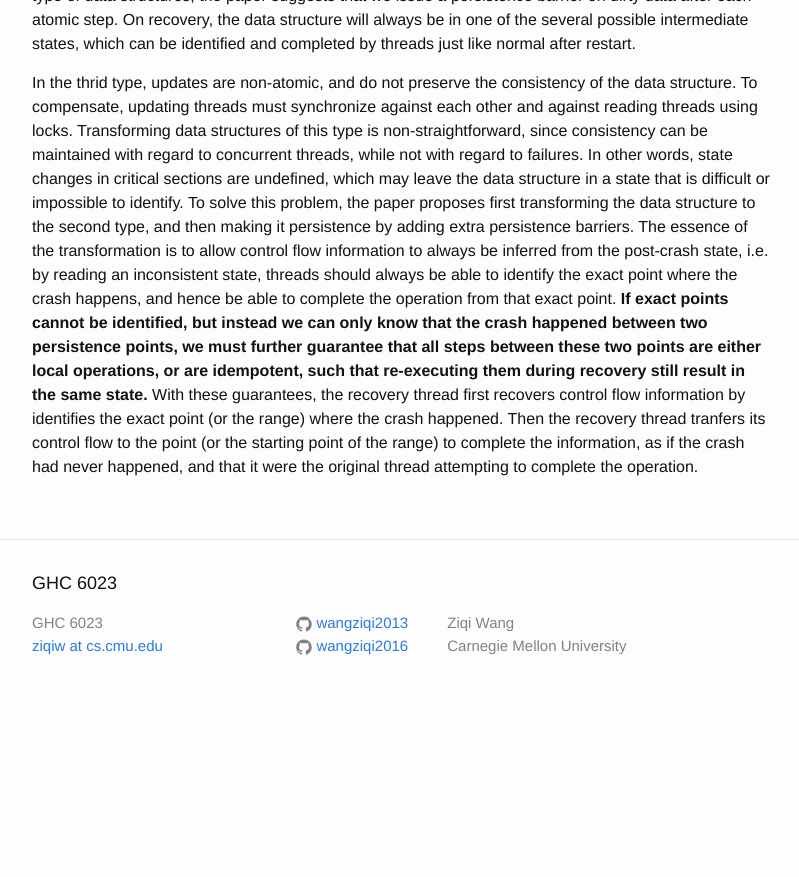
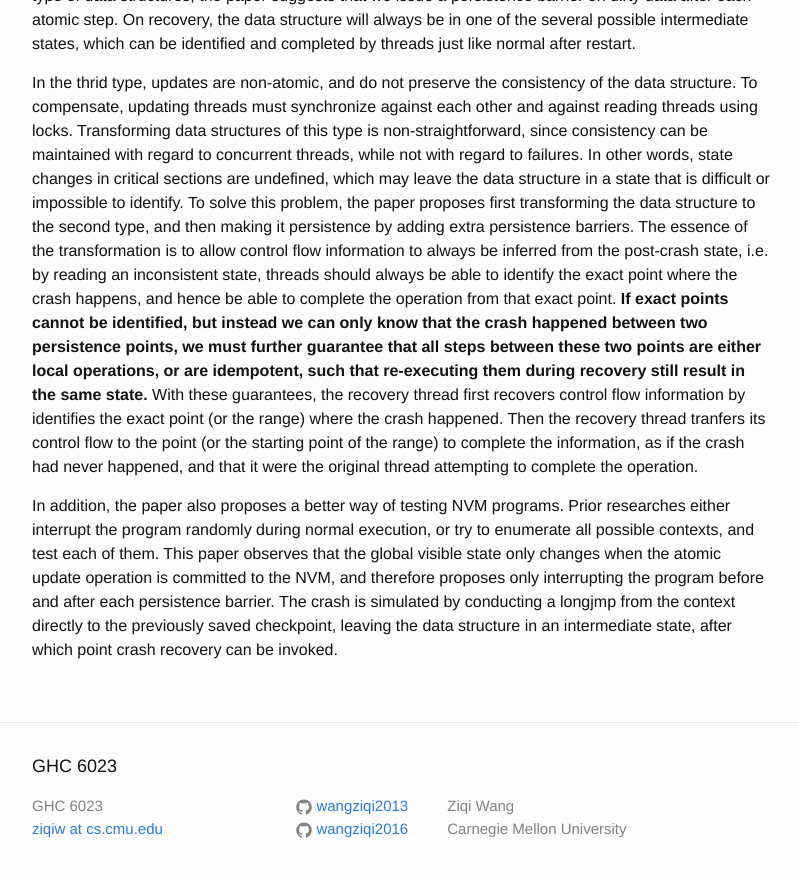
Before and after one commit to wangziqi2013/wangziqi2013.github.io, a Jekyll site: the page built from _posts/2019-11-19-recipe.markdown, in a window 1280 px wide and 900 px high, scrolled down 2422 px. Shown: the top 877 px of the window, without its empty margins (238-1037 px from the left). Built offline with Jekyll 4.4.1, drawn with Linux system fonts in a browser that asks for light colours; before the commit the page ends 3139 px from its top, so only the background shows below that.

Commit message:
Adding recovery

```diff
--- a/_posts/2019-11-19-recipe.markdown
+++ b/_posts/2019-11-19-recipe.markdown
@@ -104,3 +104,10 @@ during recovery still result in the same state.** With these guarantees, the rec
 information by identifies the exact point (or the range) where the crash happened. Then the recovery thread tranfers
 its control flow to the point (or the starting point of the range) to complete the information, as if the crash had never
 happened, and that it were the original thread attempting to complete the operation.
+
+In addition, the paper also proposes a better way of testing NVM programs. Prior researches either interrupt the program
+randomly during normal execution, or try to enumerate all possible contexts, and test each of them. This paper observes
+that the global visible state only changes when the atomic update operation is committed to the NVM, and therefore proposes
+only interrupting the program before and after each persistence barrier. The crash is simulated by conducting a longjmp
+from the context directly to the previously saved checkpoint, leaving the data structure in an intermediate state, after
+which point crash recovery can be invoked.
```
